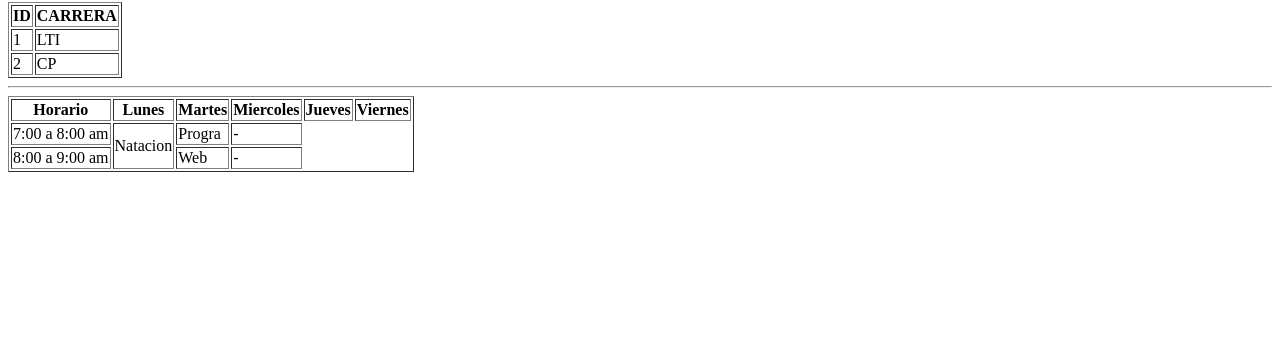
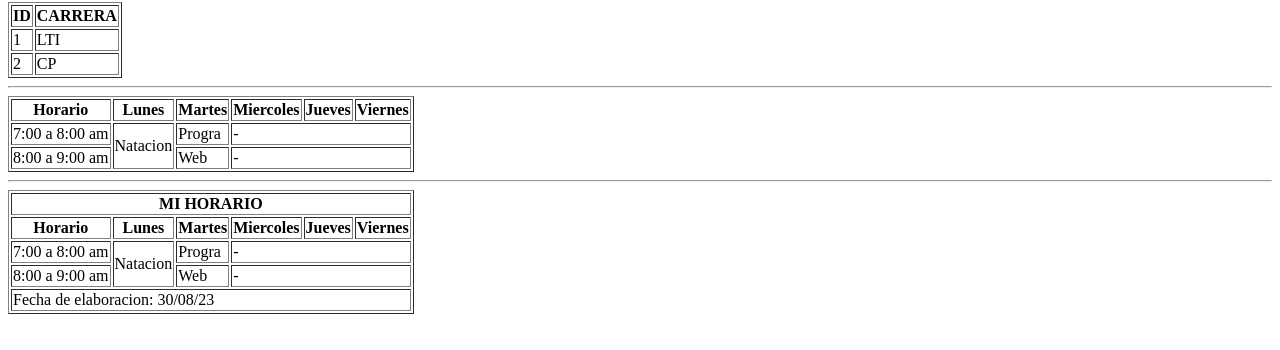
Before and after one commit to itsjonnhy35/Practica_30-08, a plain HTML site: page index.html in a window 1280 px wide. Shown: the part 78-428 px from the top of the page. Drawn offline with Linux system fonts and the light colour scheme.

Commit message:
fourth commit tablas

```diff
--- a/index.html
+++ b/index.html
@@ -48,17 +48,58 @@
                 <td>7:00 a 8:00 am</td>
                 <td rowspan="2">Natacion</td>
                 <td>Progra</td>
-                <td coldspan="3">-</td>
+                <td colspan="3">-</td>
             </tr>
             <tr>
                 <td>8:00 a 9:00 am</td>
                 <td>Web</td>
-                <td coldspan="3">-</td>
+                <td colspan="3">-</td>
 
             </tr>
         </table>
 
 
 
+    <hr>
+
+
+    <!-- TABLA CON ETIQUETAS TBODY, THEAD, Y TFOOT -->
+
+    <table border="1">
+        <thead>
+            <tr>
+                <th colspan="6">MI HORARIO</th>
+            </tr>
+            <tr>
+                <th>Horario</th>
+                <th>Lunes</th>
+                <th>Martes</th>
+                <th>Miercoles</th>
+                <th>Jueves</th>
+                <th>Viernes</th>
+            </tr>
+        </thead>
+
+        <tbody>
+            <tr>
+                <td>7:00 a 8:00 am</td>
+                <td rowspan="2">Natacion</td>
+                <td>Progra</td>
+                <td colspan="3">-</td>
+            </tr>
+
+            <tr>
+                <td>8:00 a 9:00 am</td>
+                <td>Web</td>
+                <td colspan="3">-</td>
+
+            </tr>
+        </tbody>
+        <tfoot>
+            <tr>
+                <td colspan="6">Fecha de elaboracion: 30/08/23</td>
+            </tr>
+        </tfoot>
+    </table>
 </body>
 </html>
```
